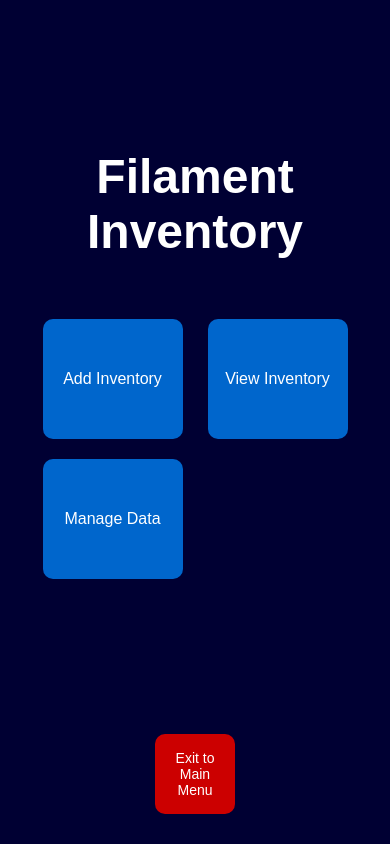
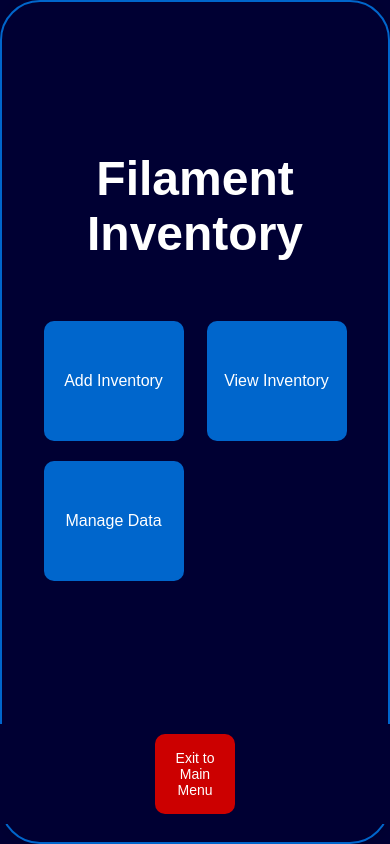
Before and after one commit to kosielemmer/filamento, a Flask app: page / in a window 390 px wide. Run offline with Flask 3, Linux system fonts and the light colour scheme; some libraries are stand-ins or nearby versions; some web fonts are replaced.

Commit message:
feat: add elegant border around all screens to align with iPhone 13 Pro Max

```diff
--- a/static/style.css
+++ b/static/style.css
@@ -27,6 +27,8 @@ body {
     overflow-y: auto;
     box-sizing: border-box;
     position: relative;
+    border: 2px solid var(--martini-light-blue);
+    border-radius: 40px;
 }
 
 .error {
```
